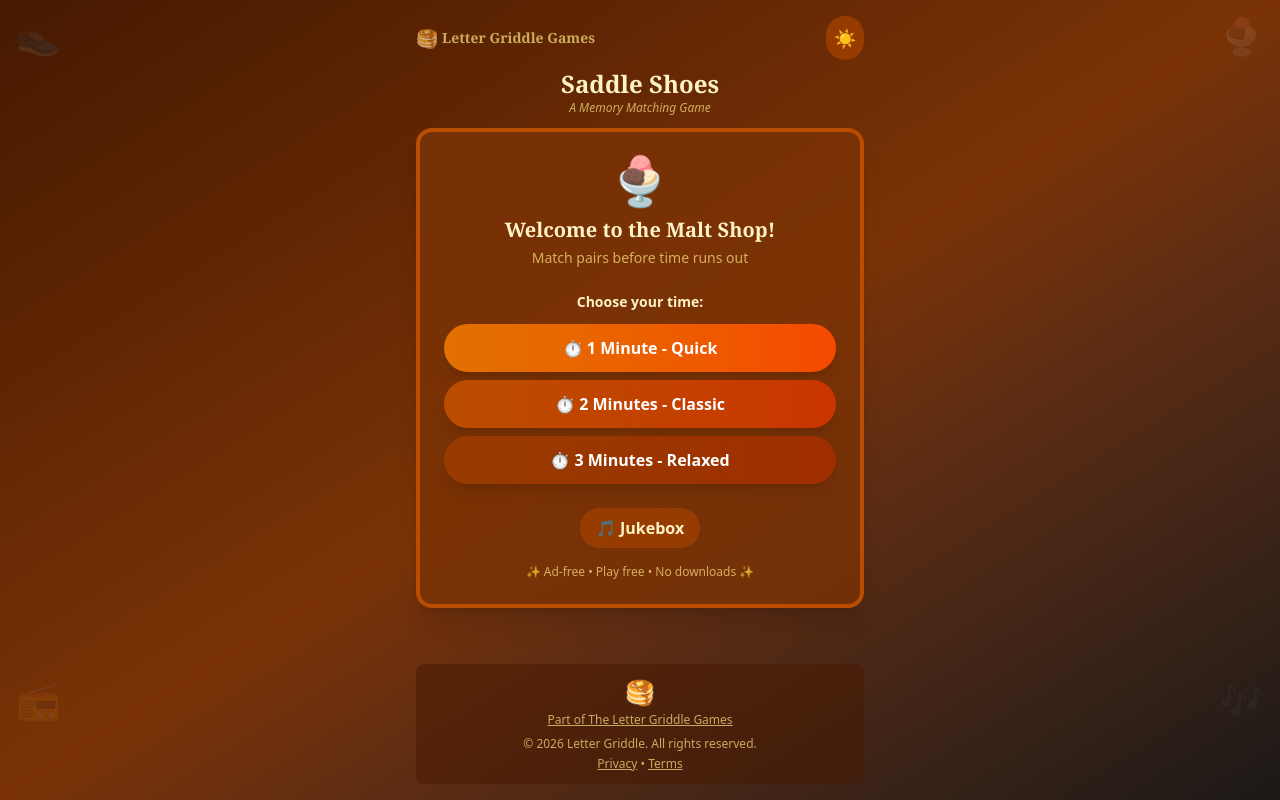
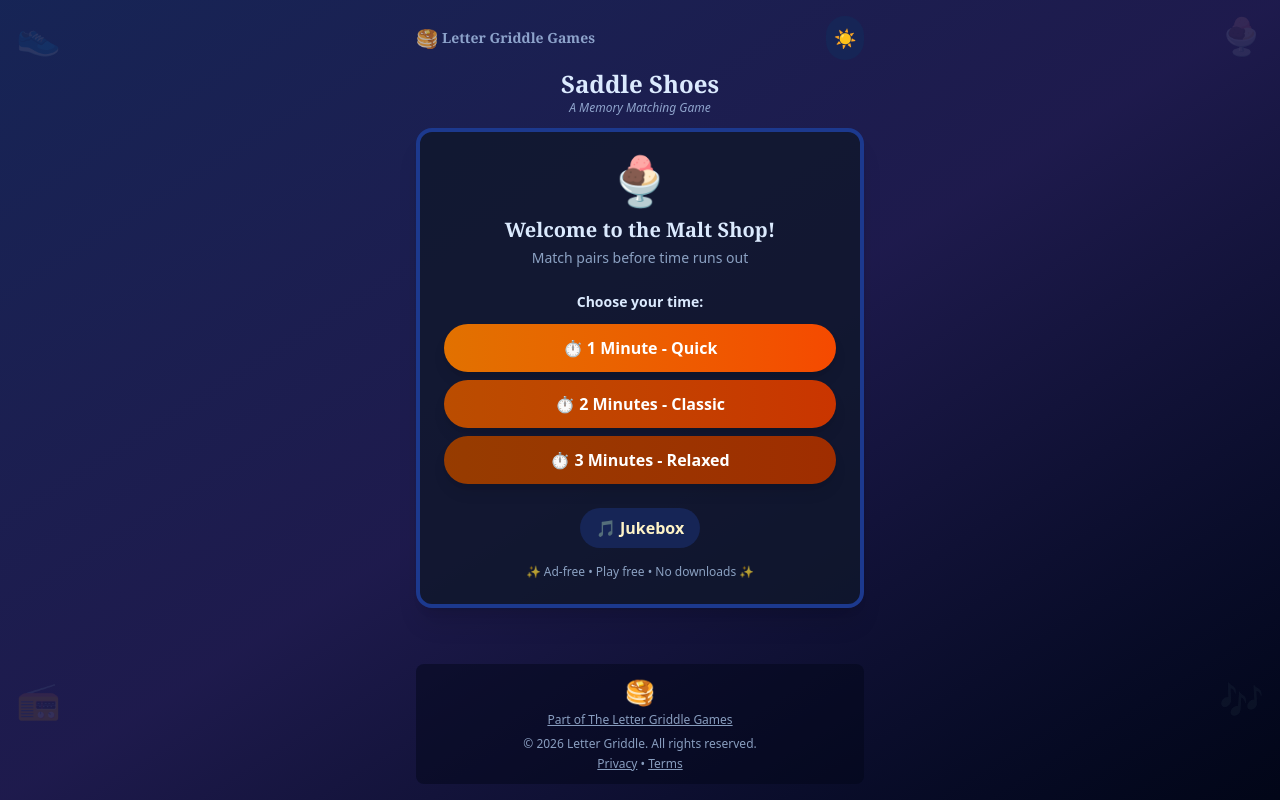
Before and after one commit to lauriegriddle/griddle-game, a Next.js app: page /saddleshoes in a window 1280 px wide. Built offline with nearby package versions, Linux system fonts and the light colour scheme.

Commit message:
Update Saddle Shoes: new color schemes (midnight blue/orange dark, tan/burgundy light)

```diff
--- a/app/saddleshoes/page.js
+++ b/app/saddleshoes/page.js
@@ -257,29 +257,33 @@ More games: lettergriddle.com`;
 
   const currentPuzzle = puzzleSets[currentPuzzleIndex % puzzleSets.length];
 
-  // Color schemes - Dark mode is now the "saddle shoe" theme
+  // Color schemes - Classic saddle shoe color combinations
+  // Dark mode: Midnight blue & burnished orange (50s diner at night)
+  // Light mode: Tan/cream & burgundy (preppy vintage saddle shoes)
   const colors = darkMode ? {
-    bg: 'from-amber-950 via-amber-900 to-stone-900',
-    card: 'bg-amber-900/80 border-amber-700',
-    cardBack: 'from-amber-800 to-stone-800 border-amber-600',
-    text: 'text-amber-100',
-    textMuted: 'text-amber-200/70',
+    bg: 'from-blue-950 via-indigo-950 to-slate-950',
+    card: 'bg-slate-900/80 border-blue-900',
+    cardBack: 'from-amber-700 to-orange-800 border-amber-500',
+    text: 'text-blue-100',
+    textMuted: 'text-blue-200/70',
     accent: 'from-amber-600 to-orange-600',
-    button: 'bg-amber-800 hover:bg-amber-700 text-amber-100',
+    button: 'bg-blue-950 hover:bg-blue-900 text-amber-100',
     matched: 'from-emerald-800 to-emerald-900 border-emerald-500',
     flipped: 'from-amber-200 to-orange-200 border-amber-400',
-    footerBg: 'bg-amber-950/50',
+    footerBg: 'bg-slate-950/50',
+    headerAccent: 'text-amber-400',
   } : {
-    bg: 'from-amber-50 via-orange-50 to-amber-100',
-    card: 'bg-white border-amber-200',
-    cardBack: 'from-amber-700 to-orange-800 border-amber-900',
-    text: 'text-amber-900',
-    textMuted: 'text-amber-700',
-    accent: 'from-amber-600 to-orange-600',
-    button: 'bg-amber-100 hover:bg-amber-200 text-amber-700',
+    bg: 'from-amber-100 via-orange-100 to-stone-200',
+    card: 'bg-white border-stone-300',
+    cardBack: 'from-rose-900 to-red-950 border-rose-800',
+    text: 'text-stone-800',
+    textMuted: 'text-stone-600',
+    accent: 'from-rose-800 to-red-900',
+    button: 'bg-stone-100 hover:bg-stone-200 text-rose-900',
     matched: 'from-green-200 to-green-300 border-green-400',
-    flipped: 'from-amber-100 to-orange-100 border-amber-400',
-    footerBg: 'bg-amber-100/50',
+    flipped: 'from-amber-100 to-orange-100 border-rose-300',
+    footerBg: 'bg-stone-100/50',
+    headerAccent: 'text-rose-800',
   };
 
   return (
```
